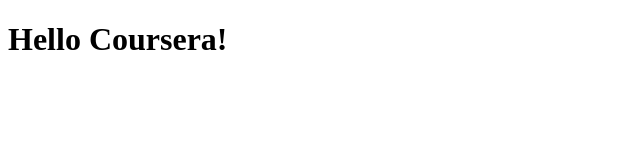
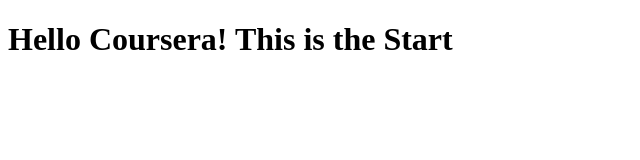
Before and after one commit to AzureMatterSnake/Coursera-test, a plain HTML site: page Site/Index.html in a window 1280 px wide. Shown: the whole page, without its empty margins (0-640 px from the left). Drawn offline with Linux system fonts and the light colour scheme.

Commit message:
A little bit more addition

```diff
--- a/Site/Index.html
+++ b/Site/Index.html
@@ -5,6 +5,6 @@
     <title>Hello Coursera!</title>
   </head>
   <body>
-    <h1>Hello Coursera!</h1>
+    <h1>Hello Coursera! This is the Start</h1>
   </body>
 </html>
```
